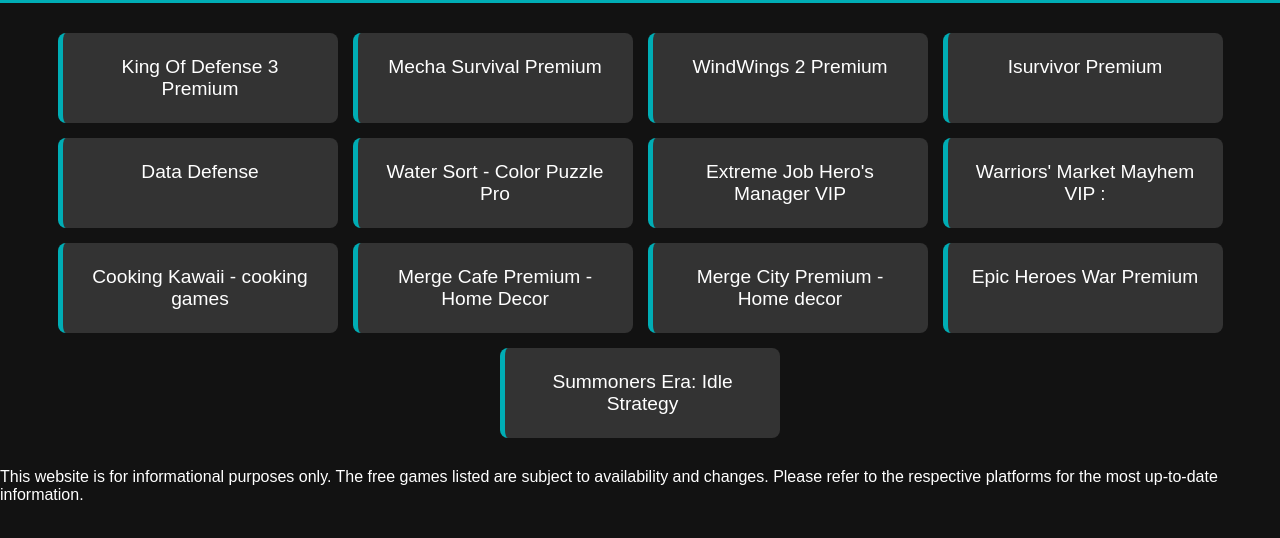
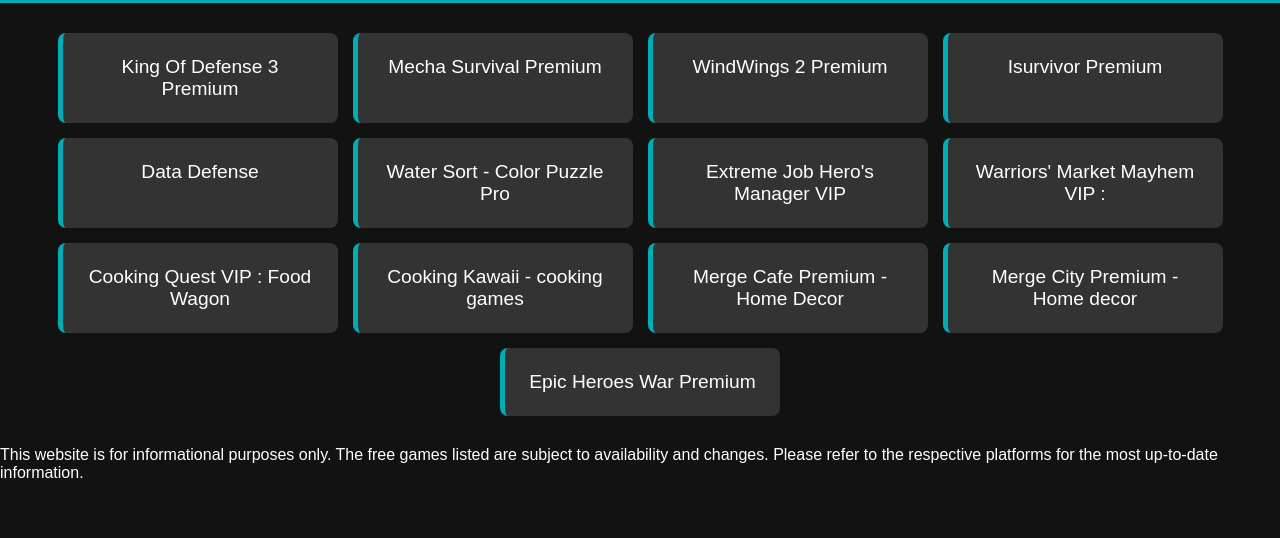
Before and after one commit to Dwaynedibbli/Free-games-list, a plain HTML site: page game_pages/google_play.html in a window 1280 px wide. Shown: the part 150-688 px from the top of the page. Drawn offline with Linux system fonts and the light colour scheme.

Commit message:
Hourly update of free games list

```diff
--- a/game_pages/google_play.html
+++ b/game_pages/google_play.html
@@ -25,11 +25,11 @@
         <div class="game-item"><a href="https://play.google.com/store/apps/details?id=com.IQPuzzlesGames.WaterSortColorPuzzlePro">Water Sort - Color Puzzle Pro</a></div>
         <div class="game-item"><a href="https://play.google.com/store/apps/details?id=com.bigshotgames.hero_managervip">Extreme Job Hero's Manager VIP</a></div>
         <div class="game-item"><a href="https://play.google.com/store/apps/details?id=com.catlab.blacksmithvip">Warriors' Market Mayhem VIP :</a></div>
+        <div class="game-item"><a href="https://play.google.com/store/apps/details?id=com.catlab.cookglobalvip">Cooking Quest VIP : Food Wagon</a></div>
         <div class="game-item"><a href="https://play.google.com/store/apps/details?id=com.cscmobi.cooking.love">Cooking Kawaii - cooking games</a></div>
         <div class="game-item"><a href="https://play.google.com/store/apps/details?id=com.cscmobi.merge.cafe.premium">Merge Cafe Premium -Home Decor</a></div>
         <div class="game-item"><a href="https://play.google.com/store/apps/details?id=com.cscmobi.merge.city.premium">Merge City Premium -Home decor</a></div>
         <div class="game-item"><a href="https://play.google.com/store/apps/details?id=com.divmob.epicheroeswar.en.freemium">Epic Heroes War Premium</a></div>
-        <div class="game-item"><a href="https://play.google.com/store/apps/details?id=com.fansipan.idle.summoners.era.heroes.afk">Summoners Era: Idle Strategy</a></div>
     </div>
 <footer>
     <p>This website is for informational purposes only. The free games listed are subject to availability and changes. Please refer to the respective platforms for the most up-to-date information.</p>
```
